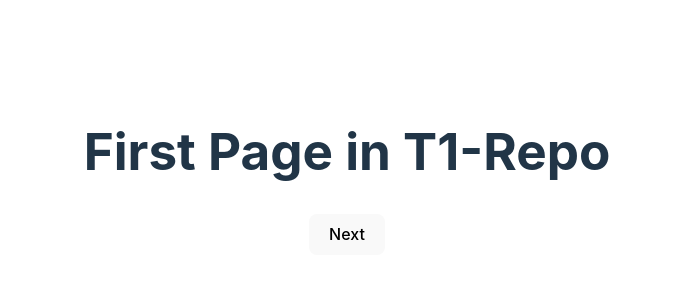
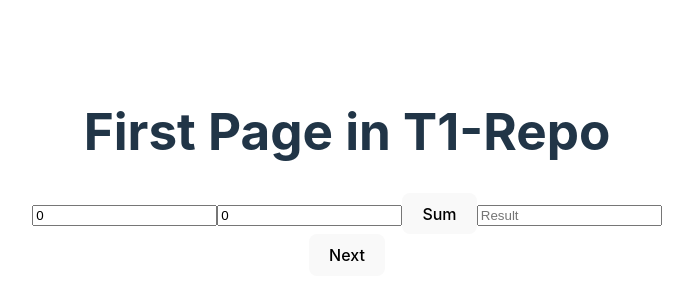
Before and after one commit to hkalex/t1-repo, a React (Vite) app: page / in a window 1280 px wide. Shown: the part 228-528 px from the top of the page, without its empty margins (293-986 px from the left). Built offline with nearby package versions, Linux system fonts and the light colour scheme.

Commit message:
Add calculator in FirstPage

```diff
--- a/src/react-app/pages/FirstPage.tsx
+++ b/src/react-app/pages/FirstPage.tsx
@@ -1,5 +1,6 @@
 import React from 'react';
 import { useNavigate } from 'react-router-dom';
+import { Calculator } from "../../shared/src/Calculator"
 
 const FirstPage: React.FC = () => {
     const navigate = useNavigate();
@@ -7,10 +8,53 @@ const FirstPage: React.FC = () => {
     const handleNext = () => {
         navigate('/second');
     };
+    const [num1, setNum1] = React.useState<number>(0);
+    const [num2, setNum2] = React.useState<number>(0);
+    const [sum, setSum] = React.useState<number | null>(null);
+
+    const handleSum = () => {
+        var result = Calculator.add(num1, num2);
+        setSum(result);
+    };
 
     return (
         <div>
             <h1>First Page in T1-Repo</h1>
+            <div>
+                <input
+                    type="number"
+                    value={num1}
+                    onChange={e => {
+                        const value = e.target.value;
+                        if (/^-?\d*\.?\d*$/.test(value)) {
+                            setNum1(value === "" ? 0 : Number(value));
+                        }
+                    }}
+                    placeholder="Enter first number"
+                    inputMode="numeric"
+                    pattern="[0-9]*"
+                />
+                <input
+                    type="number"
+                    value={num2}
+                    onChange={e => {
+                        const value = e.target.value;
+                        if (/^-?\d*\.?\d*$/.test(value)) {
+                            setNum2(value === "" ? 0 : Number(value));
+                        }
+                    }}
+                    placeholder="Enter second number"
+                    inputMode="numeric"
+                    pattern="[0-9]*"
+                />
+                <button onClick={handleSum}>Sum</button>
+                <input
+                    type="text"
+                    value={sum !== null ? sum : ""}
+                    readOnly
+                    placeholder="Result"
+                />
+            </div>
             <button onClick={handleNext}>Next</button>
         </div>
     );
```
